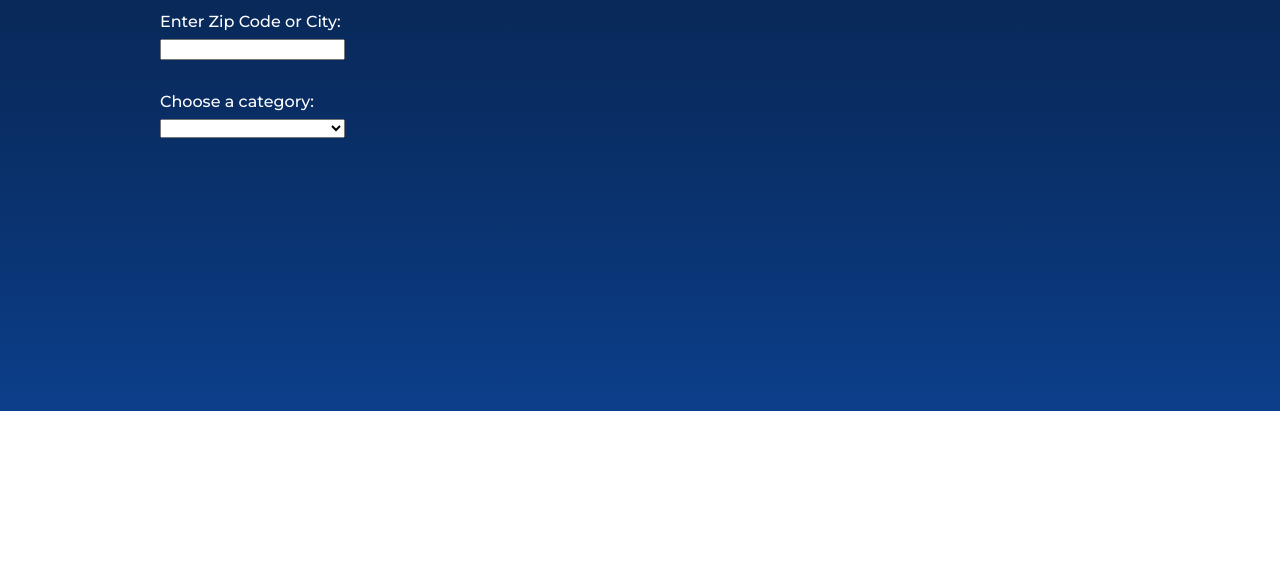
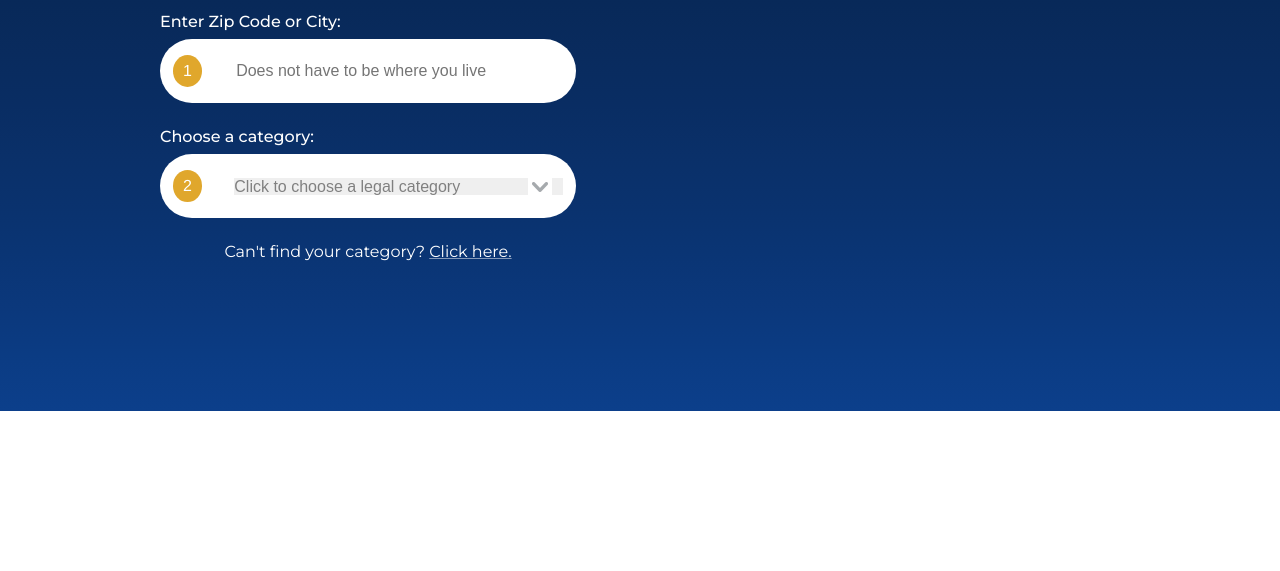
Before and after one commit to bellkimkeith/legalmatch-web, a plain HTML site: page index.html in a window 1280 px wide. Shown: the part 229-800 px from the top of the page. Drawn offline with Linux system fonts and the light colour scheme.

Commit message:
Added form styling

```diff
--- a/index.html
+++ b/index.html
@@ -28,12 +28,22 @@
                 <div id="form-container">
                     <div class="input-container">
                         <label for="zipcode">Enter Zip Code or City:</label>
-                        <input class="form-input" name="zipcode" type="text" placeholder="">
+                        <div class="form-input">
+                            <span>1</span>
+                            <input name="zipcode" type="text" placeholder="Does not have to be where you live">
+                        </div>
                     </div>
                     <div class="input-container">
                         <label for="category">Choose a category:</label>
-                        <select class="form-input" name="category" id="category"></select>
+                        <div class="form-input select-input">
+                            <span>2</span>
+                            <select name="category" id="category">
+                                <option id="select-placeholder" value="">Click to choose a legal category</option>
+                            </select>
+                            <img src="/assets/arrow-down.png" alt="select caret">
+                        </div>
                     </div>
+                    <span id="more-categories">Can't find your category? <a href="#">Click here.</a></span>
                 </div>
                 <div id="reviews-container">
                     <span>reviews</span>
--- a/styles.css
+++ b/styles.css
@@ -68,10 +68,12 @@ nav {
     display: flex;
     flex-direction: row;
     justify-content: space-between;
+    gap: 8em;
 }
 
 .header-one {
     font-family: "Montserrat", sans-serif;
+    font-weight: 300;
     font-size: 2.8em;
 }
 
@@ -83,9 +85,10 @@ nav {
 
 #form-container {
     display: flex;
+    flex: 1;
     flex-direction: column;
     padding: 2em 0;
-    gap: 2em;
+    gap: 1.5em;
 }
 
 .input-container {
@@ -98,3 +101,77 @@ nav {
     font-family: "Montserrat", sans-serif;
     font-weight: 500;
 }
+
+#reviews-container {
+    display: flex;
+    flex: 1;
+}
+
+.form-input {
+    display: flex;
+    flex-direction: row;
+    align-items: center;
+    gap: 2em;
+    background-color: white;
+    padding: 1em 0.8em;
+    border-radius: 2em;
+    border-width: 0;
+}
+
+.form-input span {
+    height: 1em;
+    width: 1em;
+    font-size: 1em;
+    padding: 0.5em;
+    font-family: 'Franklin Gothic Medium', 'Arial Narrow', Arial, sans-serif;
+    border-radius: 50%;
+    display: flex;
+    align-items: center;
+    justify-content: center;
+    background-color: #e0a72c;
+}
+
+select {
+    color: gray;
+    appearance: none;
+    -webkit-appearance: none;
+    -moz-appearance: none;
+    border: none;
+    font-size: 1em;
+    width: 100%;
+}
+
+option {
+    color: black;
+}
+
+input {
+    border: none;
+    font-size: 1em;
+    width: 100%;
+}
+
+*:focus {
+    outline: none;
+}
+
+#more-categories {
+    font-family: "Montserrat", sans-serif;
+    align-self: center;
+}
+
+#more-categories a {
+    color: white;
+    text-decoration: underline 1px;
+    text-decoration-color: rgba(255, 255, 255, 0.5);
+}
+
+.form-input.select-input {
+    position: relative;
+}
+
+.form-input.select-input img {
+    position: absolute;
+    right: 1.5em;
+    pointer-events: none;
+}
```
Also changed, not shown: assets/arrow-down.png (added).
